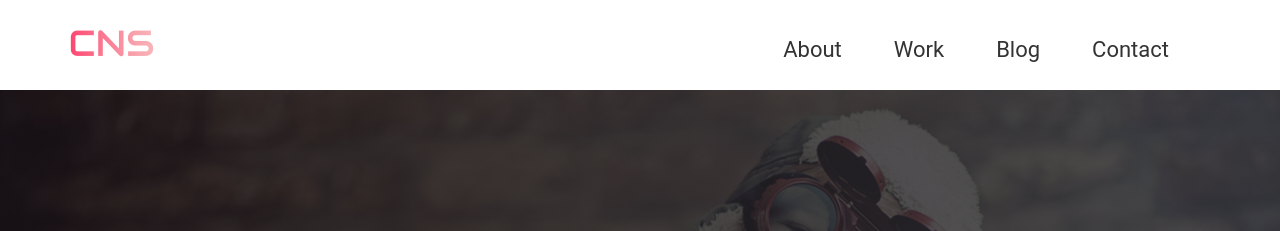
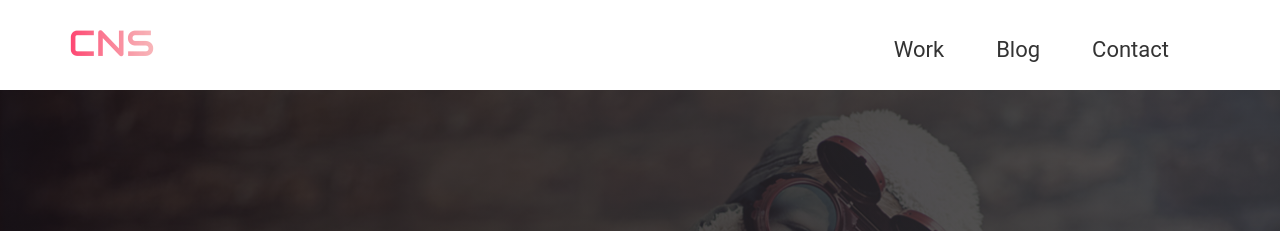
Before and after one commit to ldc84/.github.io, a Jekyll site: the page built from index.html, in a window 1280 px wide. Shown: the top 231 px of the page. Built offline with Jekyll 4.4.1, drawn with Linux system fonts in a browser that asks for light colours; some web fonts are replaced.

Commit message:
index modify

```diff
--- a/_includes/footer.html
+++ b/_includes/footer.html
@@ -5,7 +5,6 @@
       <div class="col-md-12">
         <div class="footer-manu">
           <ul>
-            <li><a href="{{ site.baseurl }}/about">About Us</a></li>
             <li><a href="{{ site.baseurl }}/work">How it works</a></li>
             <li><a href="{{ site.baseurl }}/blog">Blog</a></li>
             <li><a href="{{ site.baseurl }}/contact">Contact us</a></li>
--- a/_includes/header.html
+++ b/_includes/header.html
@@ -21,7 +21,6 @@
             <!-- Collect the nav links, forms, and other content for toggling -->
             <div class="collapse navbar-collapse" id="bs-example-navbar-collapse-1">
               <ul class="nav navbar-nav navbar-right">
-                <li><a href="{{ site.baseurl }}/about">About</a></li>
                 <li><a href="{{ site.baseurl }}/work">Work</a></li>
                 <li><a href="{{ site.baseurl }}/blog">Blog</a></li>
                 <li><a href="{{ site.baseurl }}/contact">Contact</a></li>
--- a/css/airspace.css
+++ b/css/airspace.css
@@ -281,7 +281,7 @@
     bottom: 0;
     width: 100%;
     height: 100%;
-    background: #34353b;
+    background: #100609;
     opacity: 0.8;
 }
 
```
